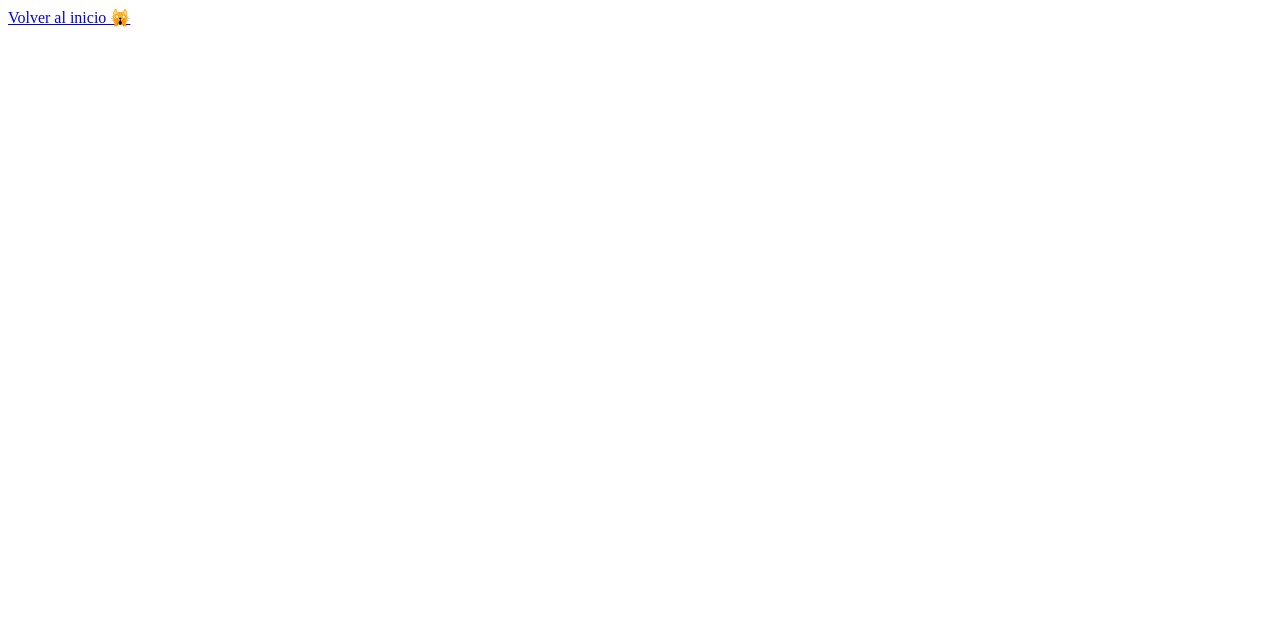
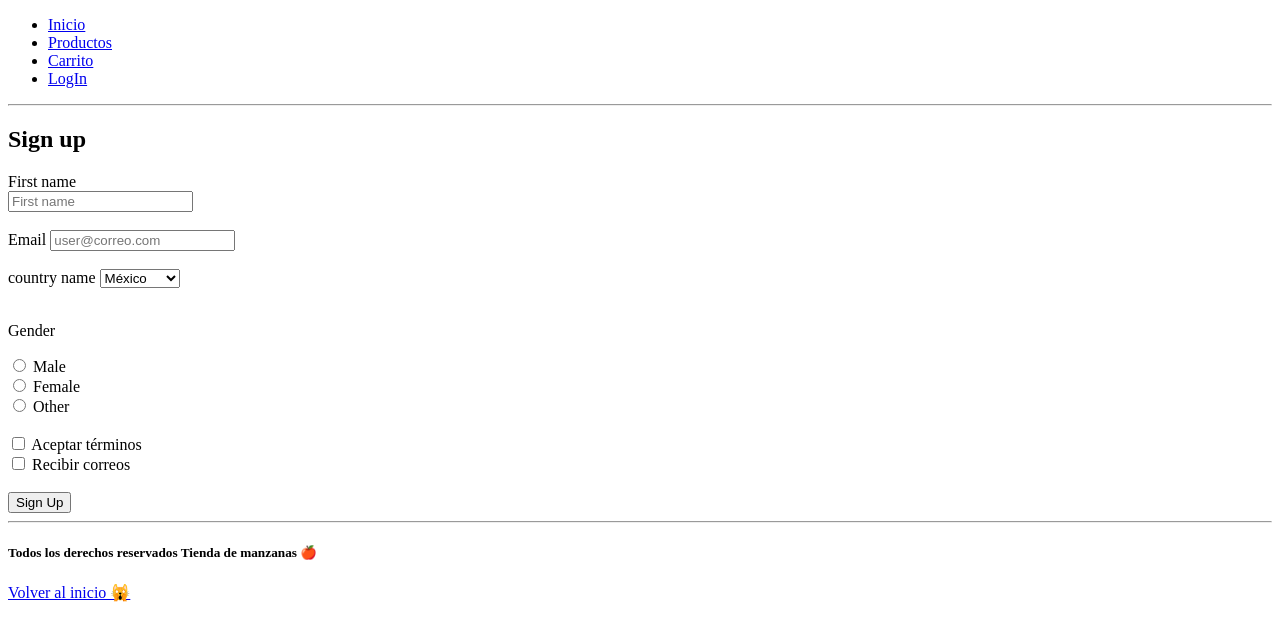
Before and after one commit to claugabidgz/innovacion-autos-nuevos, a plain HTML site: page pages/registro.html in a window 1280 px wide. Drawn offline with Linux system fonts and the light colour scheme.

Commit message:
Página registro terminada

```diff
--- a/pages/registro.html
+++ b/pages/registro.html
@@ -6,6 +6,90 @@
     <title>Registro</title>
 </head>
 <body>
+
+    <!-- Header -->
+     <header>
+        <nav>
+            <ul>
+                <li>
+                    <a href="../index.html">Inicio</a>
+                </li>
+                <li>
+                    <a href="#">Productos</a>
+                </li>
+                <li>
+                    <a href="#">Carrito</a>
+                </li>
+                <li>
+                    <a href="#">LogIn</a>
+                </li>
+            </ul>
+        </nav>
+     </header>
+
+     <!-- Contenido principal -->
+      <hr>
+      <main>
+        <!-- Aqui va el form -->
+         <h2>Sign up</h2>
+         <form>
+            <div>
+                <label for="fname">First name</label>
+                <br>
+                <input type="text" name="fname" id="fname" placeholder="First name">
+            </div>
+            <br> <!-- Salto de línea -->
+            <div>
+               <label for="inputEmail">Email</label>
+               <input type="email" name="inputEmail" id="inputEmail" placeholder="user@correo.com">
+            </div>
+            <br><!-- Salto de linea -->
+            <div>
+                <label for="cname">country name</label>
+                <select name="cname" id="cname">
+                    <option value="mx">México</option>
+                    <option value="col">Colombia</option>
+                    <option value="arg">Argentina</option>
+                    <option value="per">Perú</option>
+                    <option value="chi">Chile</option>
+                </select>
+            </div>
+            <br>
+            <div>
+                <p>Gender</p>
+                <input type="radio" name="gender" id="male" value="Male">
+                <label for="gender">Male</label>
+                <br>
+                <input type="radio" name="gender" id="female" value="female">
+                <label for="gender">Female</label>
+                <br>
+                <input type="radio" name="gender" id="other" value="other">
+                <label for="other">Other</label>
+            </div>
+            <br>
+            <div>
+                <input type="checkbox" name="legaPolicy" id="legalPolicy" value="true">
+                <label for="legalPolicy">Aceptar términos</label>
+            </div>
+            <div>
+                <input type="checkbox" name="recibirCorreos" id="recibirCorreos" value="true">
+                <label for="recibirCorreos">Recibir correos</label>
+            </div>
+            <br>
+            <div>
+                <!-- <input type="submit" value="Sign Up"> -->
+                <button type="submit">Sign Up</button>
+            </div>
+
+        </form>
+
+      </main>
+      <hr>
+     <!-- Pie de página -->
+    <footer>
+        <h5>Todos los derechos reservados Tienda de manzanas 🍎</h5>
+    </footer>
+
     <a href="../index.html">Volver al inicio 🙀</a>
 
 </body>
```
Also changed, not shown: 1 other file.
